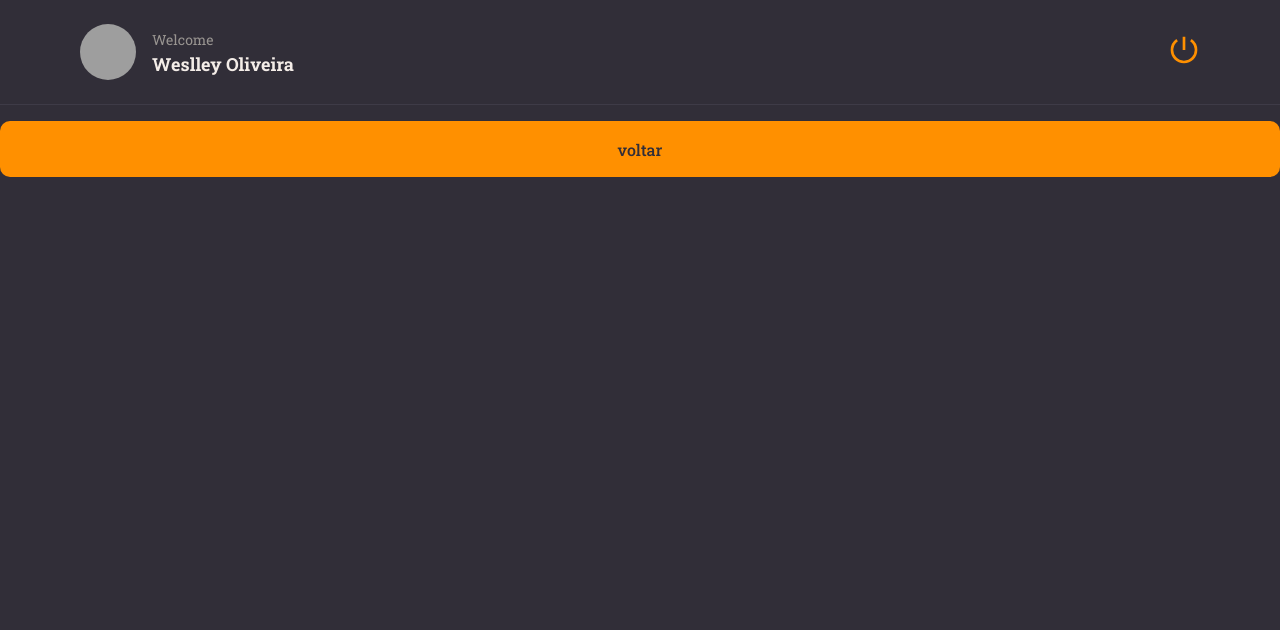
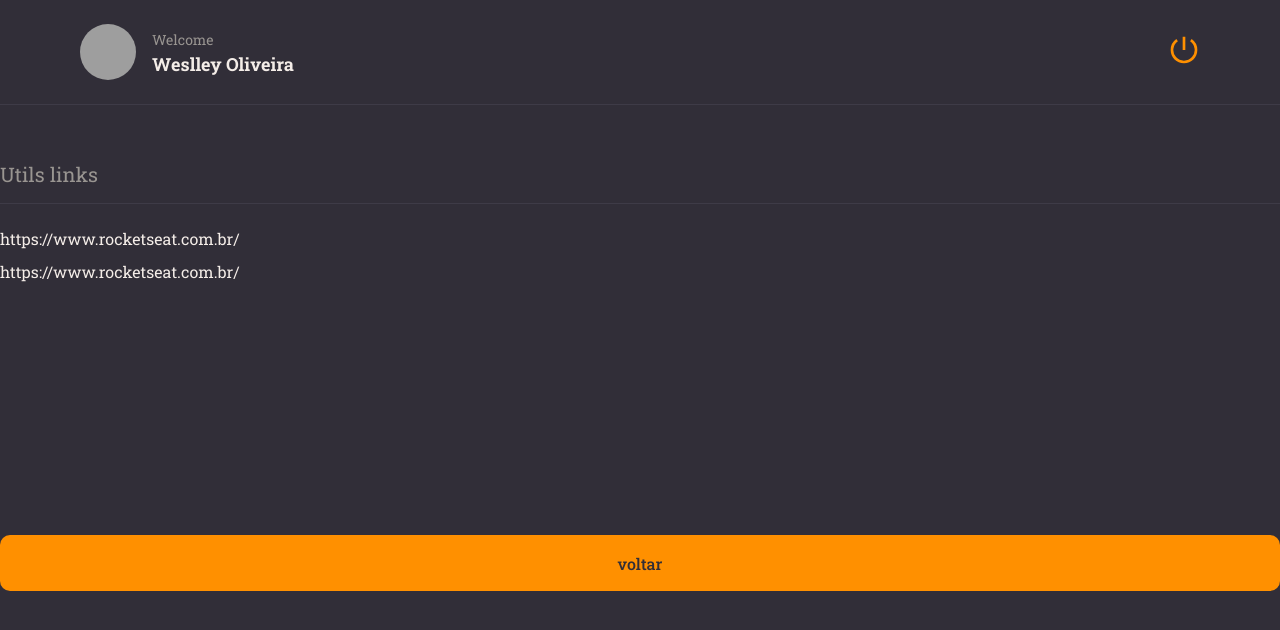
Before and after one commit to weslleyolli/Rocket_notes, a React (Vite) app: page / in a window 1280 px wide. Shown: the top 630 px of the page. Built offline with nearby package versions, Linux system fonts and the light colour scheme; grey boxes are pictures that could not be loaded.

Commit message:
children

```diff
--- /dev/null
+++ b/src/components/Section/index.jsx
@@ -0,0 +1,10 @@
+import { Container } from './styles'
+
+export function Section({ title, children}) {
+    return (
+        <Container>
+            <h2>{title}</h2>
+            {children}
+        </Container>
+    )
+}
--- /dev/null
+++ b/src/components/Section/styles.js
@@ -0,0 +1,15 @@
+import styled from "styled-components"
+
+export const Container = styled.section`
+    margin: 56px 0 28px;
+
+    > h2 {
+        border-bottom: 1px solid ${({ theme }) => theme.COLORS.BACKGROUND_700} ;
+        padding-bottom: 16px;
+        margin-bottom: 24px;
+
+        color: ${({ theme }) => theme.COLORS.GRAY_100};
+        font-size: 20px;
+        font-weight: 400;
+    }
+`
--- a/src/pages/Details/index.jsx
+++ b/src/pages/Details/index.jsx
@@ -1,14 +1,26 @@
-import { Container } from"./styles.js";
+import { Container, Links } from"./styles.js";
 
 import { Button } from "../../components/Button";
 import { Header } from "../../components/Header";
+import { Section } from "../../components/Section";
 
 export function Details() {
   return (
     <Container>
         <Header />
 
-          <Button title="voltar" />
+        <Section title="Utils links">
+          <Links >
+            <li>
+              <a href="#">https://www.rocketseat.com.br/</a>
+            </li>
+            <li>
+              <a href="#">https://www.rocketseat.com.br/</a>
+            </li>
+          </Links>
+        </Section>
+
+        <Button title="voltar" />
     </Container>
 
   )
--- a/src/pages/Details/styles.js
+++ b/src/pages/Details/styles.js
@@ -10,3 +10,15 @@
     "header"
     "content";
 `
+
+export const Links = styled.ul`
+    list-style: none;
+
+    > li {
+        margin-top: 12px;
+    }
+
+    a {
+        color: ${({ theme }) => theme.COLORS.WHITE} ;
+    }
+`
```
